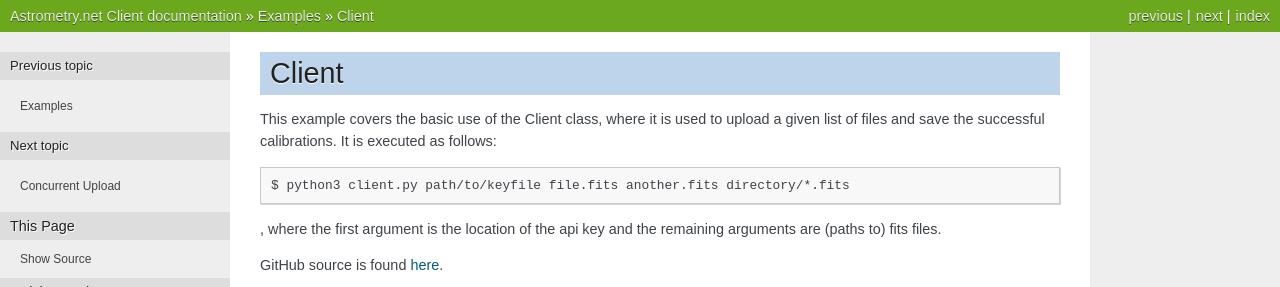
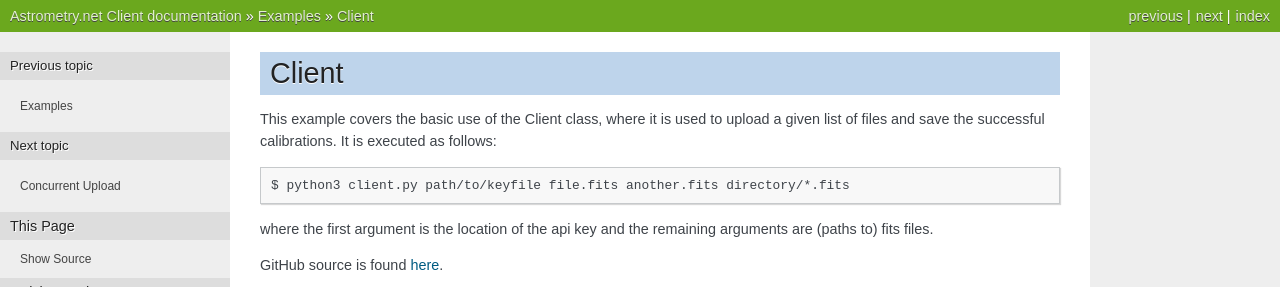
Before and after one commit to StenSipma/astrometry_net_client, a Sphinx documentation site: the page built from docs/examples/client.rst, in a window 1280 px wide, cut to the strip 0-287 px from the top of the page. Built offline with Sphinx 7.4.7, drawn with Linux system fonts in a browser that asks for light colours.

```diff
--- a/docs/examples/client.rst
+++ b/docs/examples/client.rst
@@ -7,7 +7,7 @@ It is executed as follows::
 
         $ python3 client.py path/to/keyfile file.fits another.fits directory/*.fits
 
-, where the first argument is the location of the api key and the remaining
+where the first argument is the location of the api key and the remaining
 arguments are (paths to) fits files.
 
 GitHub source is found here_.
```
Also changed, not shown: docs/examples/concurrent_upload.rst (+11 -0 lines).
